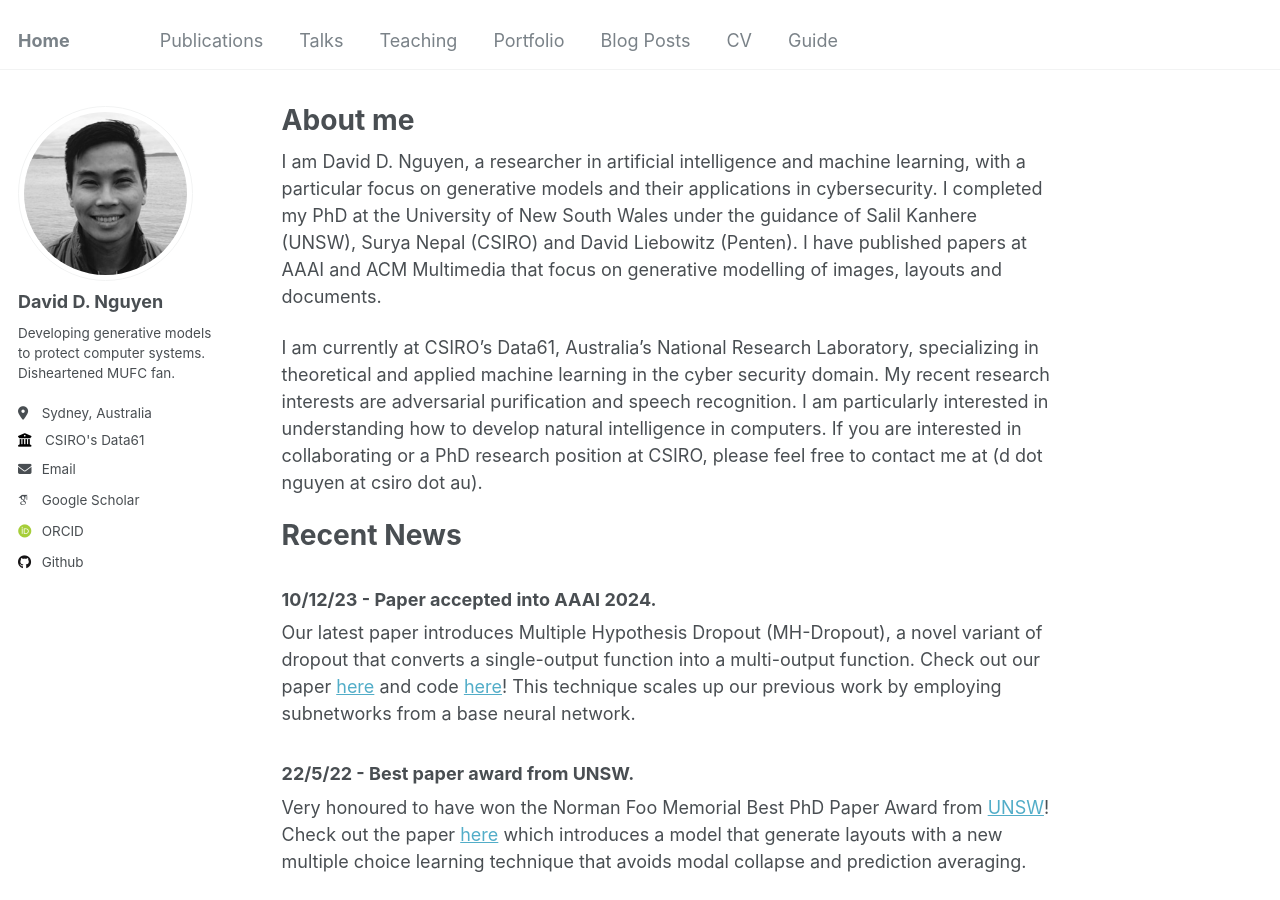
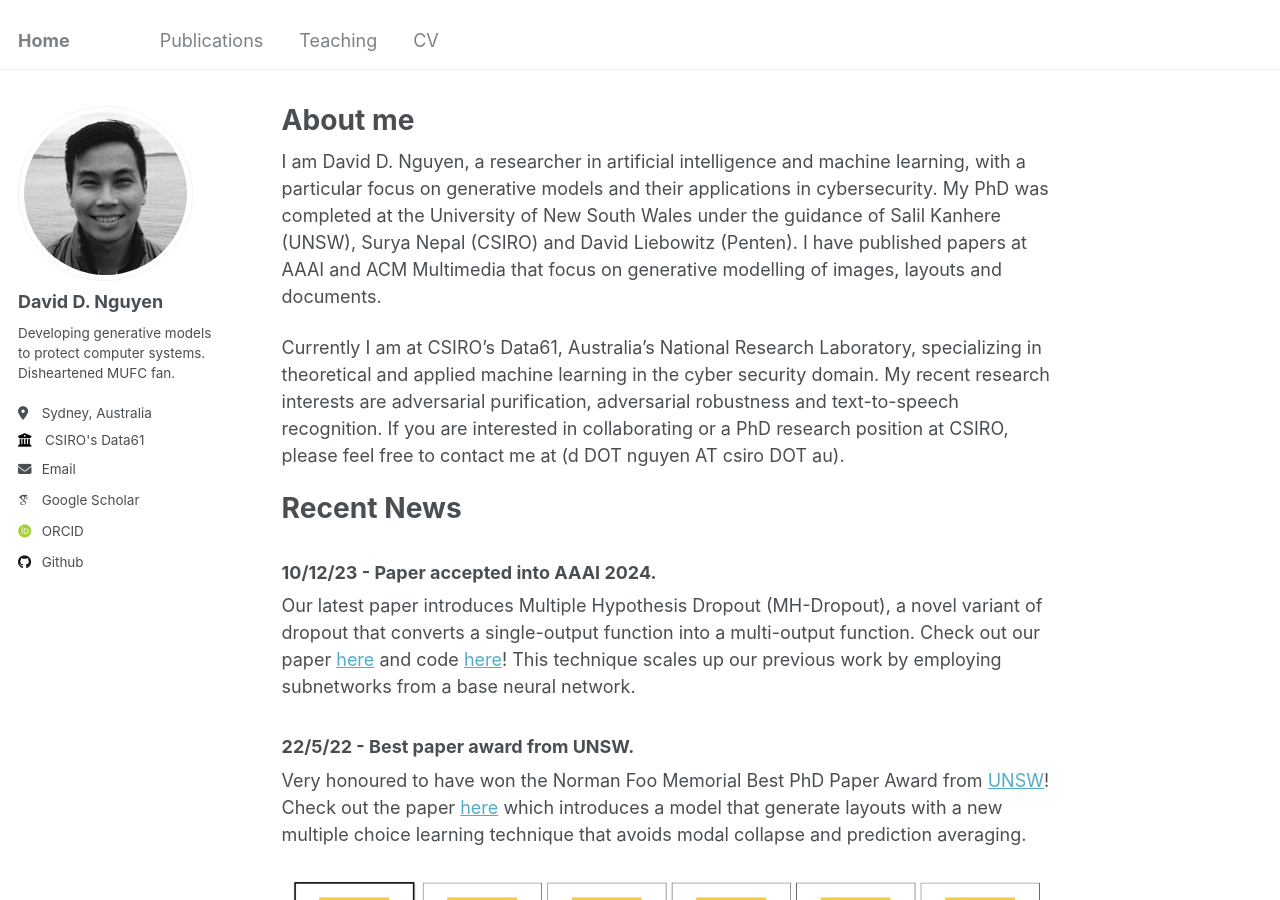
Before and after one commit to dngu7/dngu7.github.io, a Jekyll site: the page built from _pages/about.md, in a window 1280 px wide and 900 px high. Built offline with Jekyll 4.4.1, drawn with Linux system fonts in a browser that asks for light colours; some web fonts are replaced.

Commit message:
first commit

```diff
--- a/_pages/about.md
+++ b/_pages/about.md
@@ -9,13 +9,12 @@ redirect_from:
 ---
 
 I am David D. Nguyen, a researcher in artificial intelligence and machine learning, with a particular focus on generative models and their applications in cybersecurity.
-I completed my PhD at the University of New South Wales under the guidance of Salil Kanhere (UNSW), Surya Nepal (CSIRO) and David Liebowitz (Penten).
+My PhD was completed at the University of New South Wales under the guidance of Salil Kanhere (UNSW), Surya Nepal (CSIRO) and David Liebowitz (Penten).
 I have published papers at AAAI and ACM Multimedia that focus on generative modelling of images, layouts and documents.
 
-I am currently at CSIRO's Data61, Australia's National Research Laboratory, specializing in theoretical and applied machine learning in the cyber security domain.
-My recent research interests are adversarial purification and speech recognition.
-I am particularly interested in understanding how to develop natural intelligence in computers.
-If you are interested in collaborating or a PhD research position at CSIRO, please feel free to contact me at (d dot nguyen at csiro dot au).
+Currently I am at CSIRO's Data61, Australia's National Research Laboratory, specializing in theoretical and applied machine learning in the cyber security domain.
+My recent research interests are adversarial purification, adversarial robustness and text-to-speech recognition.
+If you are interested in collaborating or a PhD research position at CSIRO, please feel free to contact me at (d DOT nguyen AT csiro DOT au).
 
 Recent News
 ======
```
Also changed, not shown: _data/navigation.yml (+8 -8 lines), _pages/cv.md (+1 -1 lines), _publications/2021-01-05-honeycode.md (+1 -1 lines), _publications/2021-10-17-diverse.md (+1 -1 lines), _publications/2024-02-17-mhd.md (added, +10 -0 lines).
